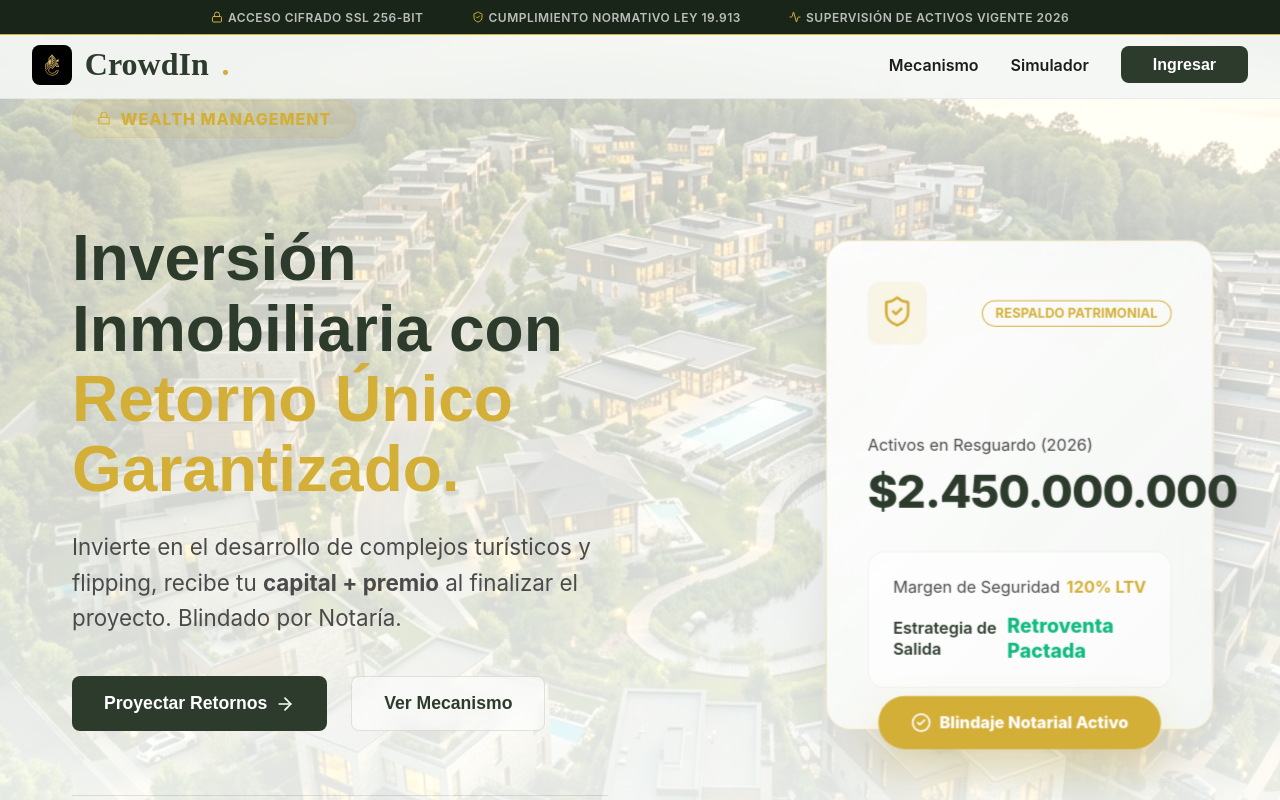
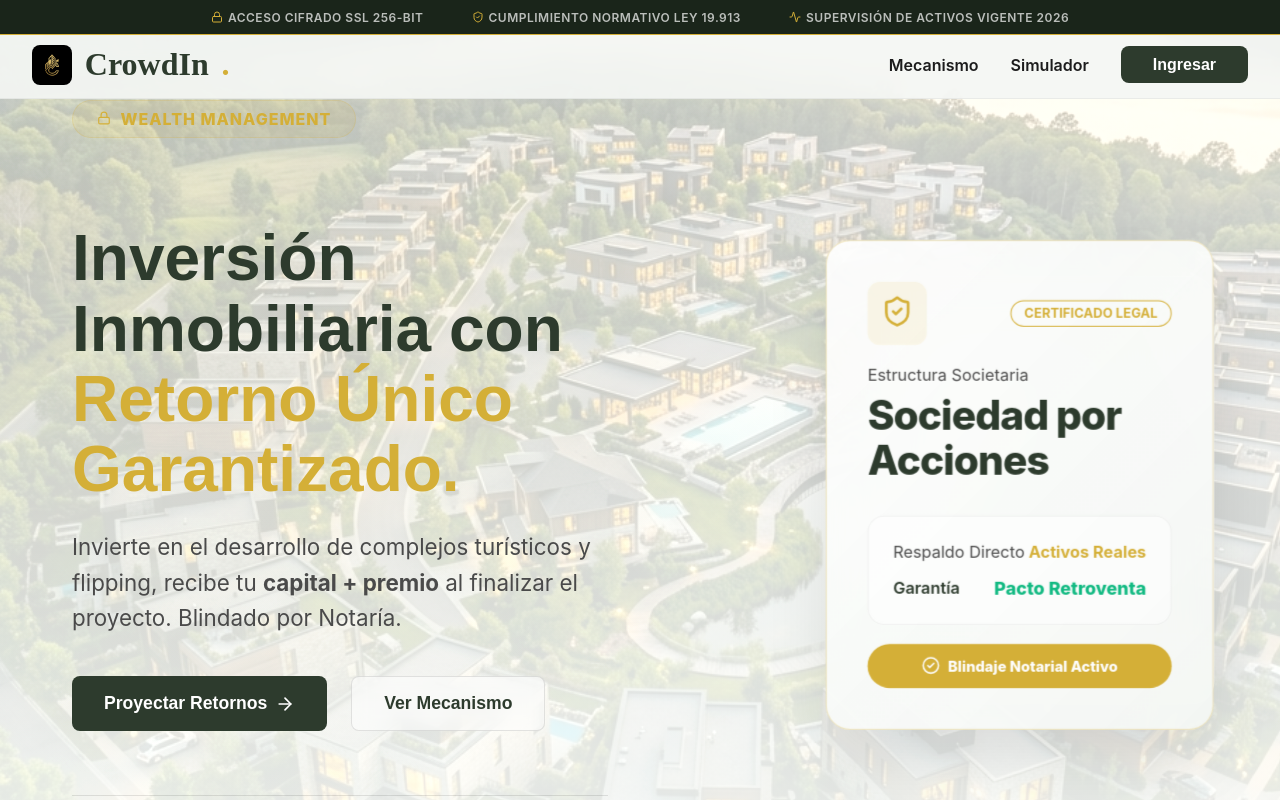
Before and after one commit to Rentapro/CrowdIn, a React (Vite) app: page / in a window 1280 px wide. Shown: the top 800 px of the page. Built offline with nearby package versions, Linux system fonts and the light colour scheme.

Commit message:
Fix: Legal Safety and UI Symmetry

```diff
--- a/src/App.jsx
+++ b/src/App.jsx
@@ -277,32 +277,31 @@ function App() {
                 <div style={{ position: 'absolute', top: '20px', right: '-20px', width: '350px', height: '450px', background: 'rgba(255,255,255,0.4)', backdropFilter: 'blur(20px)', border: '1px solid rgba(255,255,255,0.6)', borderRadius: '24px', transform: 'translateZ(-50px)' }}></div>
 
                 {/* Main Glass Card */}
-                <div style={{ position: 'absolute', top: 0, right: 0, width: '380px', height: '480px', background: 'linear-gradient(135deg, rgba(255,255,255,0.9), rgba(244,247,244,0.95))', backdropFilter: 'blur(40px)', border: '1px solid rgba(212,175,55,0.3)', borderRadius: '24px', padding: '2.5rem', display: 'flex', flexDirection: 'column', justifyContent: 'space-between', boxShadow: '0 30px 60px rgba(0,0,0,0.1)', transform: 'translateZ(20px)' }}>
+                <div style={{ position: 'absolute', top: 0, right: 0, width: '380px', height: '480px', background: 'linear-gradient(135deg, rgba(255,255,255,0.9), rgba(244,247,244,0.95))', backdropFilter: 'blur(40px)', border: '1px solid rgba(212,175,55,0.3)', borderRadius: '24px', padding: '2.5rem', display: 'flex', flexDirection: 'column', justifyContent: 'space-between', boxShadow: '0 30px 60px rgba(0,0,0,0.1)', transform: 'translateZ(20px)', overflow: 'hidden' }}>
 
                   <div style={{ display: 'flex', justifyContent: 'space-between', alignItems: 'center' }}>
                     <div style={{ background: 'rgba(212,175,55,0.1)', padding: '0.8rem', borderRadius: '12px', color: 'var(--gold-primary)' }}><ShieldCheck size={32}/></div>
-                    <span style={{ border: '1px solid var(--gold-primary)', color: 'var(--gold-primary)', padding: '0.3rem 0.8rem', borderRadius: '20px', fontSize: '0.8rem', fontWeight: 'bold' }}>RESPALDO PATRIMONIAL</span>
+                    <span style={{ border: '1px solid var(--gold-primary)', color: 'var(--gold-primary)', padding: '0.3rem 0.8rem', borderRadius: '20px', fontSize: '0.8rem', fontWeight: 'bold' }}>CERTIFICADO LEGAL</span>
                   </div>
 
-                  <div>
-                    <div style={{ color: 'var(--charcoal-mid)', fontSize: '1rem', marginBottom: '0.5rem' }}>Activos en Resguardo (2026)</div>
-                    <div style={{ fontSize: '2.8rem', fontWeight: 800, color: 'var(--sage-800)', letterSpacing: '-1px' }}>$2.450.000.000</div>
+                  <div style={{ flex: 1, display: 'flex', flexDirection: 'column', justifyContent: 'center' }}>
+                    <div style={{ color: 'var(--charcoal-mid)', fontSize: '1rem', marginBottom: '0.5rem' }}>Estructura Societaria</div>
+                    <div style={{ fontSize: '2.5rem', fontWeight: 800, color: 'var(--sage-800)', letterSpacing: '-1px', lineHeight: 1.1 }}>Sociedad por Acciones</div>
 
                     <div style={{ marginTop: '2rem', background: 'rgba(255,255,255,0.5)', padding: '1.5rem', borderRadius: '16px', border: '1px solid rgba(0,0,0,0.05)' }}>
                       <div style={{ display: 'flex', justifyContent: 'space-between', marginBottom: '1rem' }}>
-                        <span style={{ color: 'var(--charcoal-mid)' }}>Margen de Seguridad</span>
-                        <span style={{ color: 'var(--gold-primary)', fontWeight: 'bold' }}>120% LTV</span>
+                        <span style={{ color: 'var(--charcoal-mid)' }}>Respaldo Directo</span>
+                        <span style={{ color: 'var(--gold-primary)', fontWeight: 'bold' }}>Activos Reales</span>
                       </div>
                       <div style={{ display: 'flex', justifyContent: 'space-between', alignItems: 'center' }}>
-                        <span style={{ color: 'var(--sage-800)', fontWeight: 600 }}>Estrategia de Salida</span>
-                        <span style={{ fontSize: '1.2rem', color: 'var(--success)', fontWeight: 800 }}>Retroventa Pactada</span>
+                        <span style={{ color: 'var(--sage-800)', fontWeight: 600 }}>Garantía</span>
+                        <span style={{ fontSize: '1.1rem', color: 'var(--success)', fontWeight: 800 }}>Pacto Retroventa</span>
                       </div>
                     </div>
                   </div>
 
-                  {/* Floating Action Button */}
-                  <div style={{ position: 'absolute', bottom: '-20px', left: '50%', transform: 'translateX(-50%) translateZ(40px)', background: 'var(--gold-primary)', color: 'white', padding: '1rem 2rem', borderRadius: '50px', fontWeight: 800, display: 'flex', alignItems: 'center', gap: '0.5rem', boxShadow: '0 20px 40px rgba(212,175,55,0.3)', width: 'max-content' }}>
-                    <CheckCircle2 size={20}/> Blindaje Notarial Activo
+                  <div style={{ background: 'var(--gold-primary)', color: 'white', padding: '0.8rem 1.5rem', borderRadius: '50px', fontWeight: 800, display: 'flex', alignItems: 'center', gap: '0.5rem', justifyContent: 'center', fontSize: '0.9rem' }}>
+                    <CheckCircle2 size={18}/> Blindaje Notarial Activo
                   </div>
 
                 </div>
@@ -543,13 +542,13 @@ function App() {
             </p>
           </div>
 
-          <div style={{ display: 'grid', gridTemplateColumns: 'repeat(auto-fit, minmax(350px, 1fr))', gap: '3rem', alignItems: 'start' }}>
+          <div style={{ display: 'grid', gridTemplateColumns: 'repeat(auto-fit, minmax(350px, 1fr))', gap: '3rem', alignItems: 'stretch' }}>
 
             {/* PANEL IZQUIERDO: CONFIGURACIÓN */}
-            <div style={{ background: 'white', padding: '3rem', borderRadius: '32px', boxShadow: '0 20px 50px rgba(0,0,0,0.05)', border: '1px solid var(--sage-100)' }}>
+            <div style={{ background: 'white', padding: '3rem', borderRadius: '32px', boxShadow: '0 20px 50px rgba(0,0,0,0.05)', border: '1px solid var(--sage-100)', display: 'flex', flexDirection: 'column' }}>
               <h3 style={{ fontSize: '1.5rem', marginBottom: '2rem', color: 'var(--sage-800)', borderBottom: '1px solid var(--sage-50)', paddingBottom: '1rem' }}>Configuración de Ticket</h3>
 
-              <div style={{ marginBottom: '3rem' }}>
+              <div style={{ marginBottom: '3rem', flex: 1 }}>
                 <label style={{ display: 'block', color: 'var(--charcoal-mid)', fontWeight: 600, marginBottom: '1rem', fontSize: '0.9rem', textTransform: 'uppercase' }}>Estrategia de Retorno</label>
                 <div style={{ display: 'flex', background: 'var(--sage-50)', padding: '0.4rem', borderRadius: '16px', gap: '0.4rem' }}>
                   <button
@@ -594,7 +593,7 @@ function App() {
             </div>
 
             {/* PANEL DERECHO: RESULTADOS Y BENCHMARK */}
-            <div style={{ background: 'white', padding: '3rem', borderRadius: '32px', boxShadow: '0 20px 50px rgba(0,0,0,0.05)', border: '1px solid var(--sage-100)' }}>
+            <div style={{ background: 'white', padding: '3rem', borderRadius: '32px', boxShadow: '0 20px 50px rgba(0,0,0,0.05)', border: '1px solid var(--sage-100)', display: 'flex', flexDirection: 'column' }}>
               <div style={{ display: 'flex', justifyContent: 'space-between', alignItems: 'center', marginBottom: '2rem' }}>
                 <h3 style={{ fontSize: '1.5rem', margin: 0, color: 'var(--sage-800)' }}>Proyección Detallada</h3>
                 <div style={{ background: selectedPlan === 'liquidez' ? 'rgba(59,130,246,0.1)' : 'rgba(212,175,55,0.1)', color: selectedPlan === 'liquidez' ? '#3b82f6' : 'var(--gold-primary)', padding: '0.4rem 1rem', borderRadius: '50px', fontWeight: 800, fontSize: '0.9rem' }}>
@@ -618,7 +617,7 @@ function App() {
               </div>
 
               {/* BENCHMARK INTEGRADO */}
-              <div style={{ borderTop: '1px solid var(--sage-50)', paddingTop: '2rem' }}>
+              <div style={{ borderTop: '1px solid var(--sage-50)', paddingTop: '2rem', flex: 1 }}>
                 <h4 style={{ fontSize: '1rem', color: 'var(--sage-800)', marginBottom: '1.5rem', textTransform: 'uppercase', letterSpacing: '1px', fontWeight: 700 }}>Comparativa Bancaria (12 Meses)</h4>
                 <div style={{ display: 'flex', flexDirection: 'column', gap: '1rem' }}>
                   {[
```
